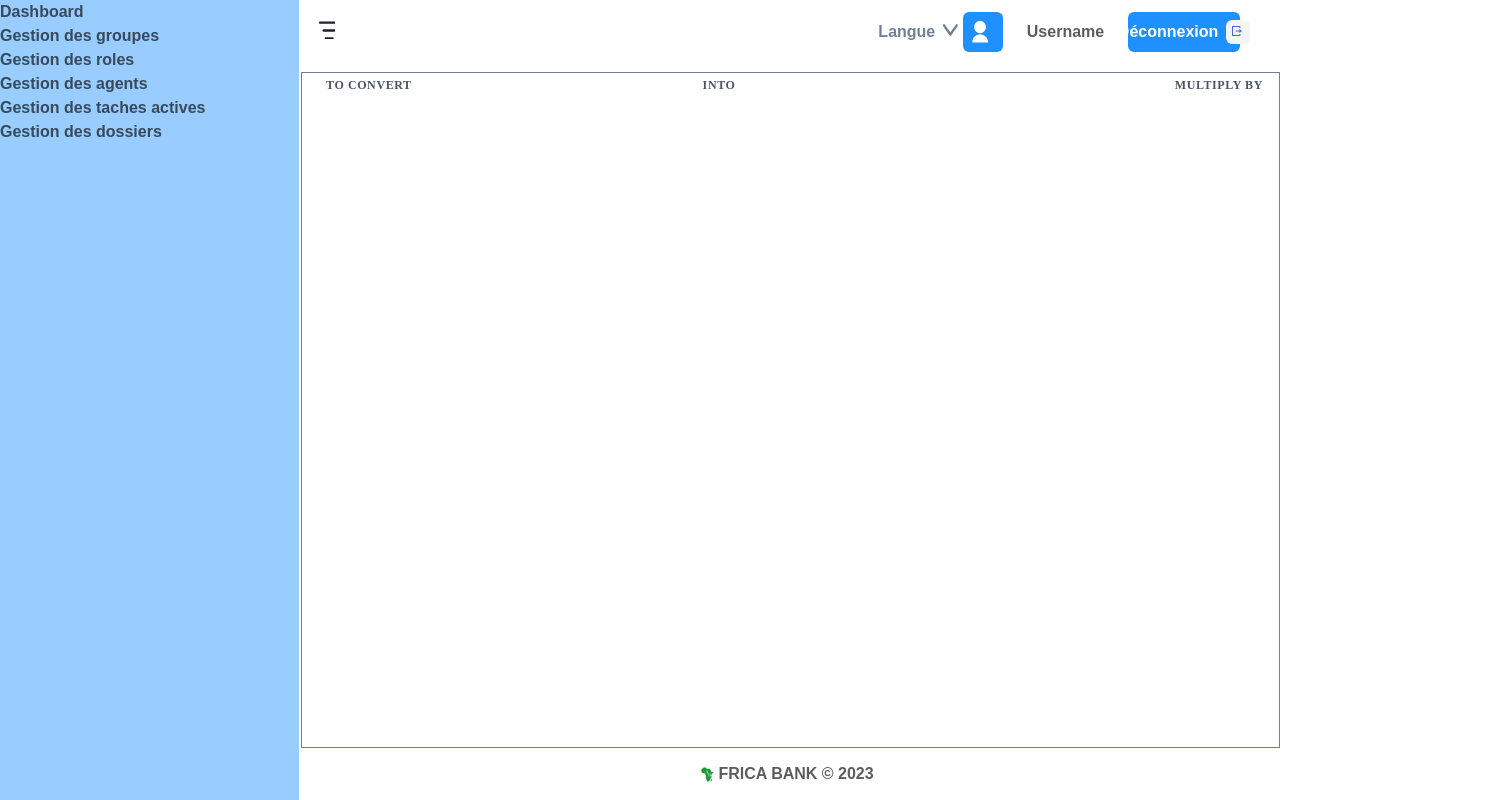
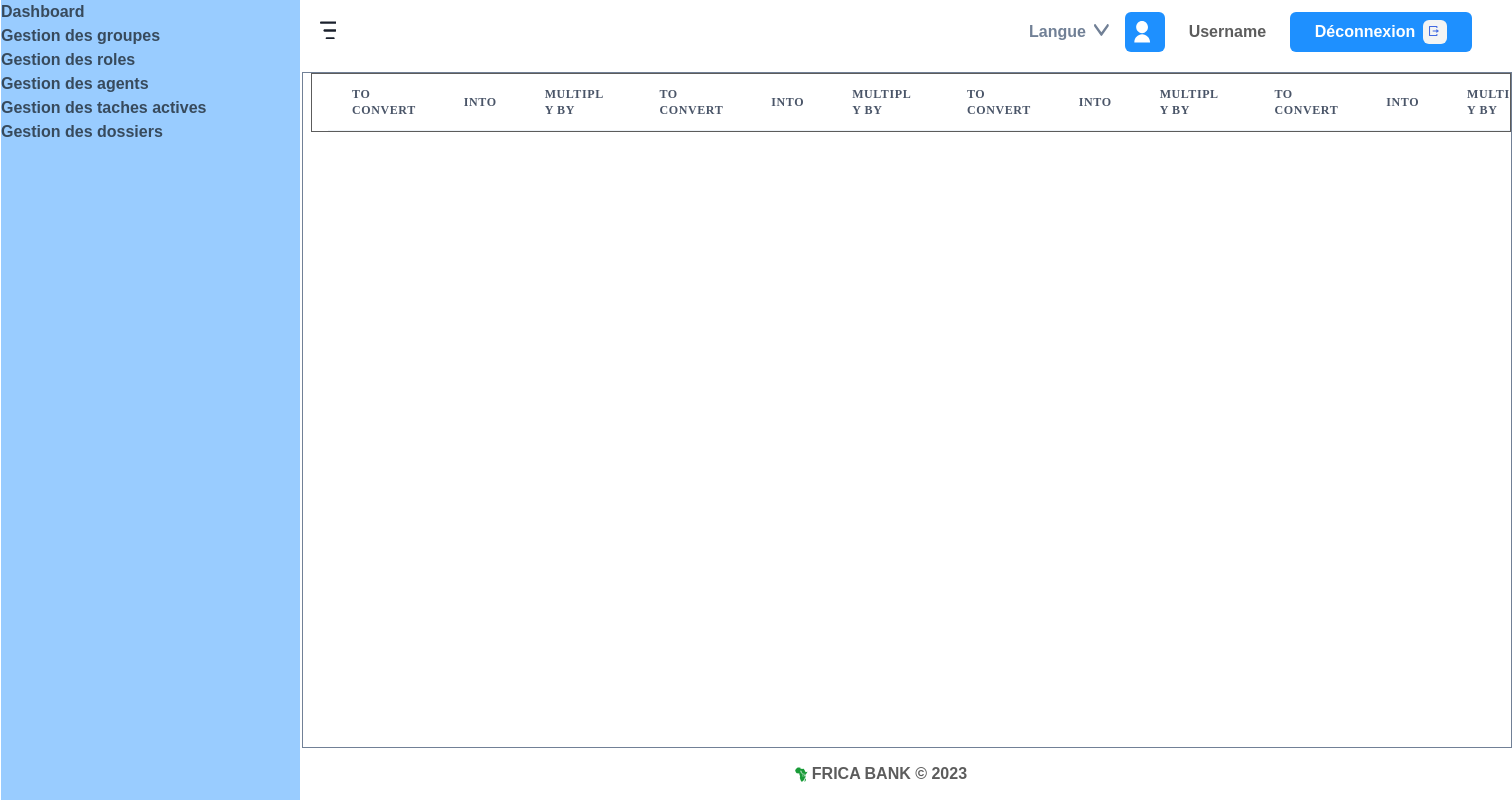
Before and after one commit to AfricaBank/front_end_officiel, a React (Vite) app: page /dossiers in a window 1280 px wide. Shown: the whole page, 1512 px wide, since content can reach past the window. Built offline with nearby package versions, Linux system fonts and the light colour scheme.

Commit message:
Ajout des cartes du dashboard et fix du largeur du composant conteneur du corps de l'application

```diff
--- a/src/Components/TableauComponent.tsx
+++ b/src/Components/TableauComponent.tsx
@@ -1,24 +1,53 @@
-import { Table, Thead, Tr, Th, Tbody, Tfoot, Box } from "@chakra-ui/react";
+import {
+  Table,
+  Thead,
+  Tr,
+  Th,
+  Tbody,
+  Tfoot,
+  Container,
+} from "@chakra-ui/react";
 const TableauComponent = () => {
   return (
     <>
-      <Box overflow-x="auto">
-        <Table size="sm">
+      <Container overflow="auto" border="1px" maxW="1200px">
+        <Table>
           <Thead>
             <Tr>
-
+              <Th>To convert</Th>
+              <Th>into</Th>
+              <Th>multiply by</Th>
+              <Th>To convert</Th>
+              <Th>into</Th>
+              <Th>multiply by</Th>
+              <Th>To convert</Th>
+              <Th>into</Th>
+              <Th>multiply by</Th>
+              <Th>To convert</Th>
+              <Th>into</Th>
+              <Th>multiply by</Th>
+              <Th>To convert</Th>
+              <Th>into</Th>
+              <Th>multiply by</Th>
+              <Th>To convert</Th>
+              <Th>into</Th>
+              <Th>multiply by</Th>
+              <Th>multiply by</Th>
+              <Th>To convert</Th>
+              <Th>into</Th>
+              <Th>multiply by</Th>
+              <Th>To convert</Th>
+              <Th>into</Th>
+              <Th>multiply by</Th>
+              <Th>To convert</Th>
+              <Th>into</Th>
+              <Th>multiply by</Th>
             </Tr>
           </Thead>
           <Tbody></Tbody>
-          <Tfoot>
-            <Tr>
-              <Th>To convert</Th>
-              <Th>into</Th>
-              <Th isNumeric>multiply by</Th>
-            </Tr>
-          </Tfoot>
+          <Tfoot></Tfoot>
         </Table>
-      </Box>
+      </Container>
     </>
   );
 };
--- a/src/customTheme/customTypographie.ts
+++ b/src/customTheme/customTypographie.ts
@@ -38,6 +38,6 @@ export const breakpoints = {
     sm: '480px',
     md: '768px',
     lg: '992px',
-    xl: '1280px',
+    xl: '120em',
     '2xl': '1536px',
   };
--- a/src/layout/RootLayout.tsx
+++ b/src/layout/RootLayout.tsx
@@ -1,13 +1,14 @@
-import { Grid, GridItem, Box } from "@chakra-ui/react";
+import { Grid, GridItem, Box, Container } from "@chakra-ui/react";
 import { SidebarMenu } from "../Components/SidebarMenu";
 import { Outlet } from "react-router-dom";
 import { Header } from "../Components/Header";
 import { colors } from "../customTheme/colorTheme";
 import { Footer } from "../Components/Footer";
+import { breakpoints } from "../customTheme/customTypographie";
 export const RootLayout = () => {
   return (
-    <Box>
-      {" "}
+    <Container centerContent maxW={breakpoints.xl} minW={breakpoints.lg}>
+      <Box w="full" ml="-30px">
         <Grid
           templateAreas={`"nav header"
                 "nav main"
@@ -34,5 +35,6 @@ export const RootLayout = () => {
           </GridItem>
         </Grid>
       </Box>
+    </Container>
   );
 };
```
Lines whose indentation alone changed are shown as unchanged.
